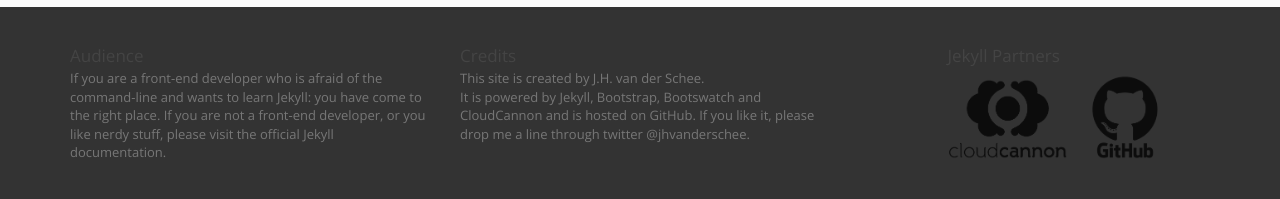
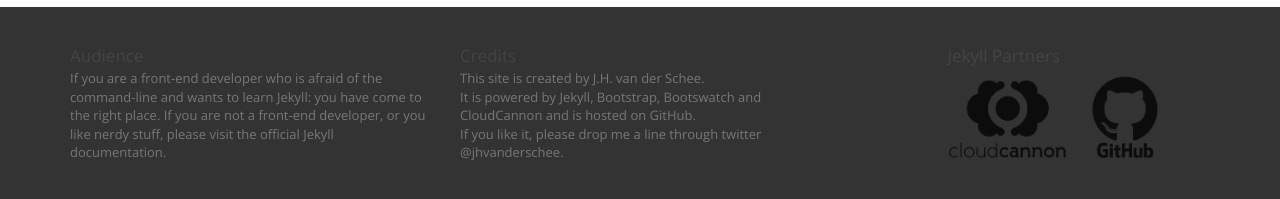
Before and after one commit to jhvanderschee/jekyllcodex, a Jekyll site: the page built from index.html, in a window 1280 px wide. Shown: the part 550-749 px from the top of the page. Built offline with Jekyll 4.4.1, drawn with Linux system fonts in a browser that asks for light colours; nearby versions of some CDN libraries; grey boxes are pictures that could not be loaded.

Commit message:
Updated '_includes/footer.html' via CloudCannon

```diff
--- a/_includes/footer.html
+++ b/_includes/footer.html
@@ -4,7 +4,7 @@
 
 <div class="row">
     <div class="col-md-4"><h3>Audience</h3><p>If you are a front-end developer who is afraid of the command-line and wants to learn Jekyll: you have come to the right place. If you are not a front-end developer, or you like nerdy stuff, please visit the official Jekyll documentation.</p></div>
-    <div class="col-md-4"><h3>Credits</h3><p>This site is created by J.H. van der Schee.<br />It is powered by Jekyll, Bootstrap, Bootswatch and CloudCannon and is hosted on GitHub. If you like it, please drop me a line through twitter @jhvanderschee.</p></div>
+    <div class="col-md-4"><h3>Credits</h3><p>This site is created by J.H. van der Schee.<br />It is powered by Jekyll, Bootstrap, Bootswatch and CloudCannon and is hosted on GitHub.<br />If you like it, please drop me a line through twitter @jhvanderschee.</p></div>
     <div class="col-md-1"></div>
     <div class="col-md-3"><h3>Jekyll Partners</h3><p><img src="/img/cloud_cannon.png" class="poweredby" onclick="window.open('http://cloudcannon.com');" /><img src="/img/github.png" class="poweredby" onclick="window.open('http://github.com');" /></p></div>
 
```
